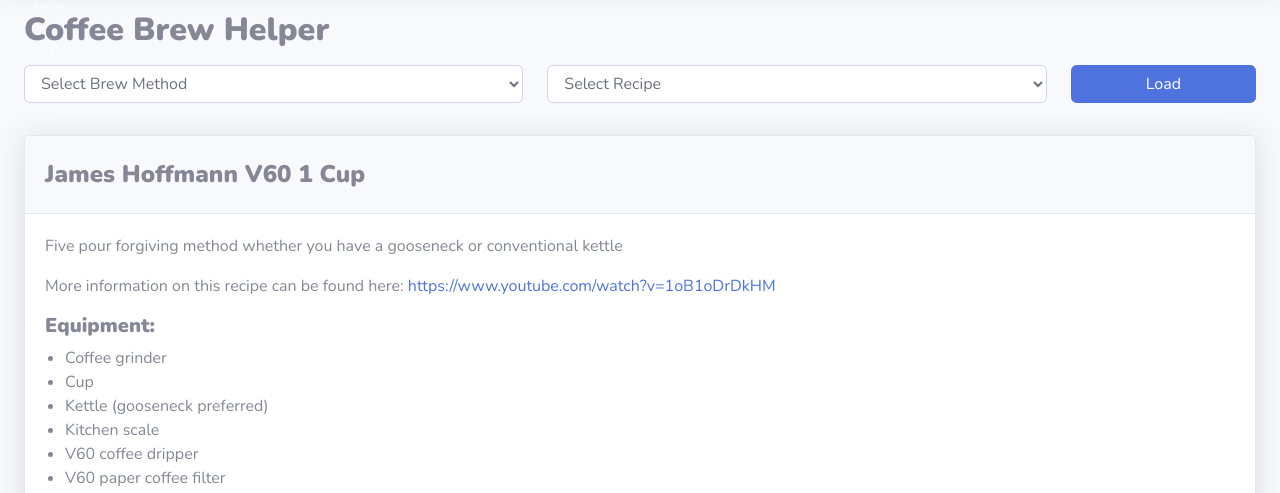
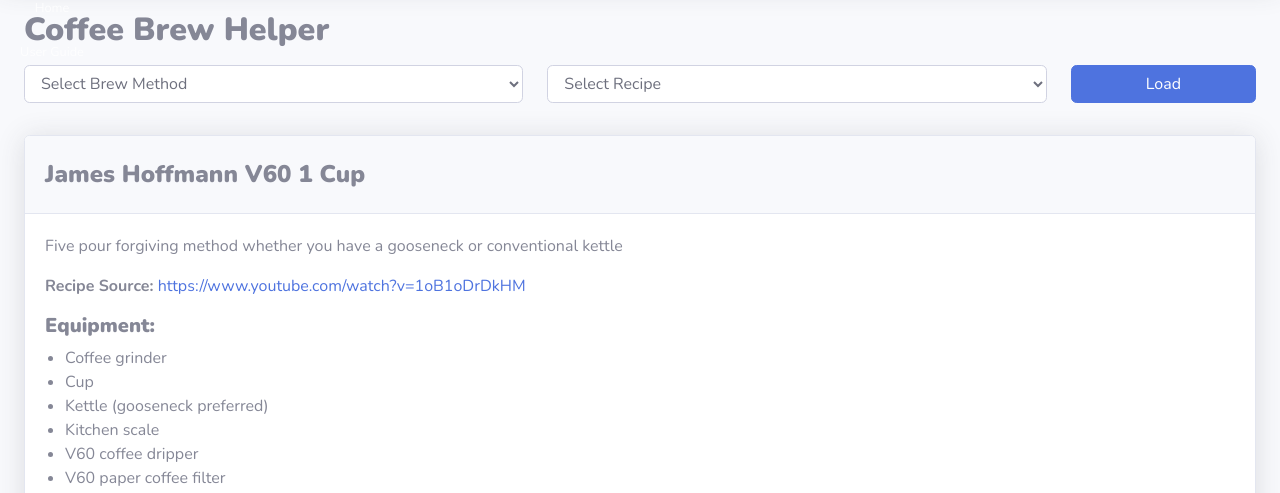
Before and after one commit to daniel-wai/CoffeeBrewHelperWeb, a Django app: template coffee/brewhelper/templates/brewhelper/home.html in a window 1280 px wide. Shown: the part 83-576 px from the top of the page. Run offline with Django 5.2, Linux system fonts and the light colour scheme; the template is opened without the code that fills it: values that come from a table or form of the project are taken from there, others are empty; data comes from the database, SQL or seed files in the repository; some libraries are stand-ins or nearby versions.

Commit message:
Made it more obvious that recipe source is the link provided

```diff
--- a/coffee/brewhelper/templates/brewhelper/home.html
+++ b/coffee/brewhelper/templates/brewhelper/home.html
@@ -59,7 +59,8 @@
                 <div class="card-body">
                     <!-- Element to display recipe header info -->
                     <p> {{ selected_recipe.description }}</p>
-                    <p>More information on this recipe can be found here:
+                    <p>
+                        <span class="title-text">Recipe Source: </span>
                         <a href="{{ selected_recipe.reference }}">{{ selected_recipe.reference }}</a>
                     </p>
 
```
